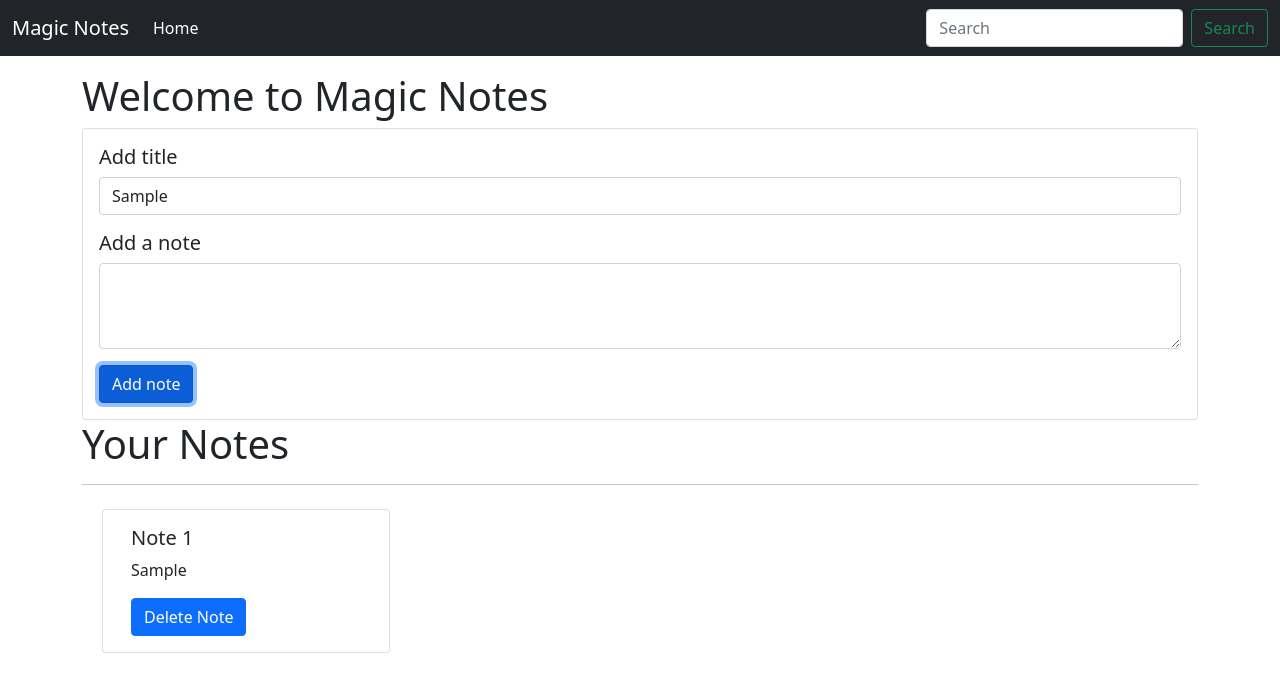
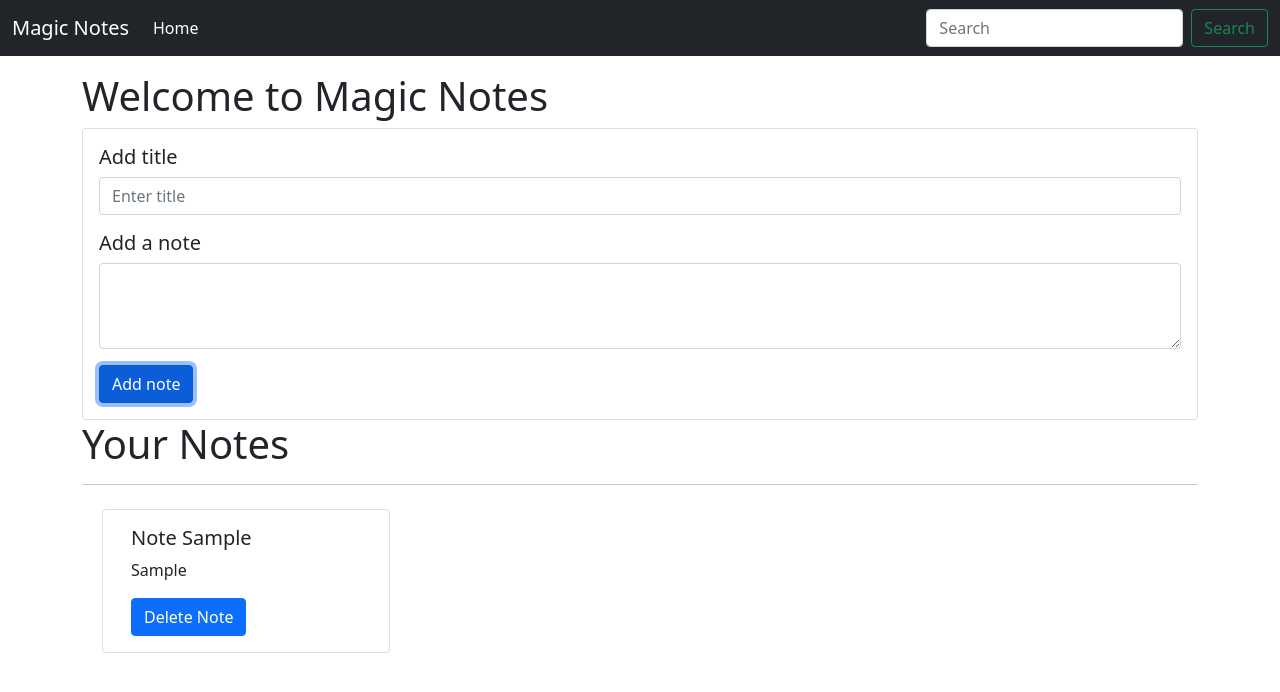
Before and after one commit to 10-disha/MagicNotes_JS, a plain HTML site: page index.html in a window 1280 px wide. Both pictures are taken after typing "Sample", "Sample" into the empty fields and a click on the button "Add note". Drawn offline with nearby package versions, Linux system fonts and the light colour scheme.

Commit message:
change js

```diff
--- a/index.html
+++ b/index.html
@@ -1,4 +1,4 @@
-<!DOCTYPE html>
+ <!DOCTYPE html>
 <html lang="en">
 
 <head>
@@ -44,7 +44,7 @@
                 <div class="mb-3">
                     <h5 class="card-title">Add title </h5>
                     <!-- <label for="exampleFormControlInput1" class="form-label">Email address</label> -->
-                    <input type="text" class="form-control" id="title" aria-describedby="title"
+                    <input type="text" class="form-control" id="addTitle" aria-describedby="title"
                         placeholder="Enter title">
                 </div>
 
--- a/js/app.js
+++ b/js/app.js
@@ -6,6 +6,7 @@ let addBtn = document.getElementById('addBtn');
 addBtn.addEventListener("click", function (e) {
 
     let addTxt = document.getElementById("addTxt");
+    let addTitle = document.getElementById("addTitle");
     let notes = localStorage.getItem("notes");
     if (notes == null) {
         notesObj = [];
@@ -14,9 +15,16 @@ addBtn.addEventListener("click", function (e) {
         notesObj = JSON.parse(notes);
     }
 
-    notesObj.push(addTxt.value);
+    let myObj = {
+        title: addTitle.value,
+        text: addTxt.value
+    }
+
+    notesObj.push(myObj);
     localStorage.setItem("notes", JSON.stringify(notesObj));
+
     addTxt.value = "";
+    addTitle.value="";
     // console.log(notesObj);
     showNotes();
 
@@ -39,8 +47,8 @@ function showNotes() {
        <div class="noteCard my-2 mx-2 card" style="width: 18rem;">
                 <!-- <img src="..." class="card-img-top" alt="..."> -->
                 <div class="card-body">
-                    <h5 class="card-title">Note ${index + 1}</h5>
-                    <p class="card-text">${element}</p>
+                    <h5 class="card-title">Note ${element.title}</h5>
+                    <p class="card-text">${element.text}</p>
                     <button id="${index}"onclick="deleteNote(this.id)" class="btn btn-primary">Delete Note</button>
                 </div>
             </div>`;
```
Also changed, not shown: 1 other file.
